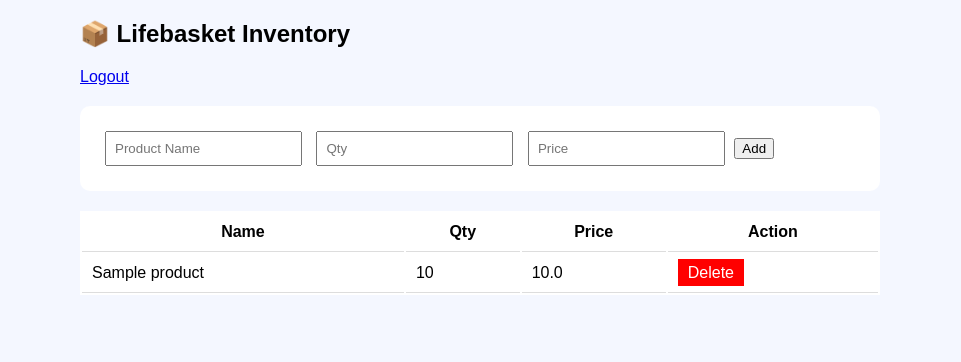
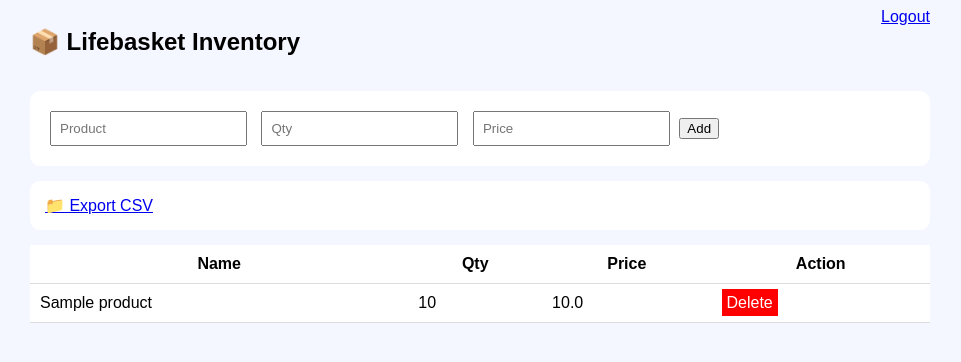
Before and after one commit to jakiya09/inventory-system, a Flask app: page / in a window 1280 px wide. Shown: the top 362 px of the page, without its empty margins (160-1121 px from the left). Run offline with Flask 3, Linux system fonts and the light colour scheme; the visitor is signed in with stand-in values (Sample User, id 1); tables that the repository leaves empty hold one stand-in row (values such as "Sample post").

Commit message:
Update index.html

```diff
--- a/templates/index.html
+++ b/templates/index.html
@@ -4,28 +4,35 @@
 <title>Lifebasket Inventory</title>
 <style>
 body{font-family:Arial;background:#f4f7ff}
-.container{width:800px;margin:auto}
-.card{background:white;padding:20px;margin-top:20px;border-radius:10px}
+.container{width:900px;margin:auto}
+.card{background:white;padding:15px;margin-top:15px;border-radius:10px}
 input{padding:8px;margin:5px}
-table{width:100%;background:white;margin-top:20px}
+table{width:100%;background:white;margin-top:15px;border-collapse:collapse}
 th,td{padding:10px;border-bottom:1px solid #ddd}
-.btn{padding:5px 10px;background:red;color:white;text-decoration:none}
+.btn{background:red;color:white;padding:5px;text-decoration:none}
+.top{display:flex;justify-content:space-between}
 </style>
 </head>
 <body>
 
 <div class="container">
 
+<div class="top">
 <h2>📦 Lifebasket Inventory</h2>
 <a href="/logout">Logout</a>
+</div>
 
 <div class="card">
 <form method="POST" action="/add">
-<input name="name" placeholder="Product Name">
+<input name="name" placeholder="Product">
 <input name="qty" placeholder="Qty">
 <input name="price" placeholder="Price">
 <button>Add</button>
 </form>
+</div>
+
+<div class="card">
+<a href="/export">📁 Export CSV</a>
 </div>
 
 <table>
```
